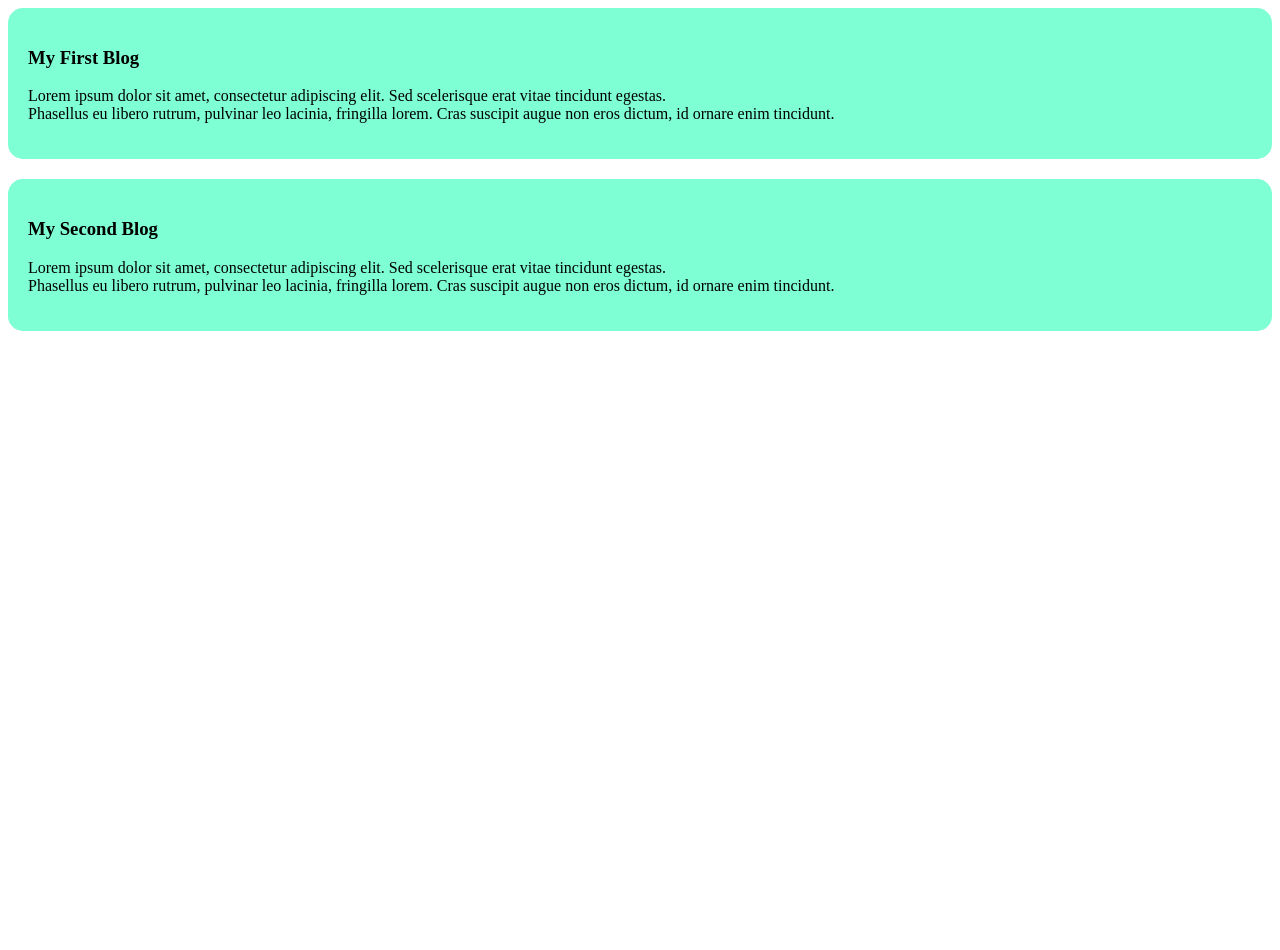
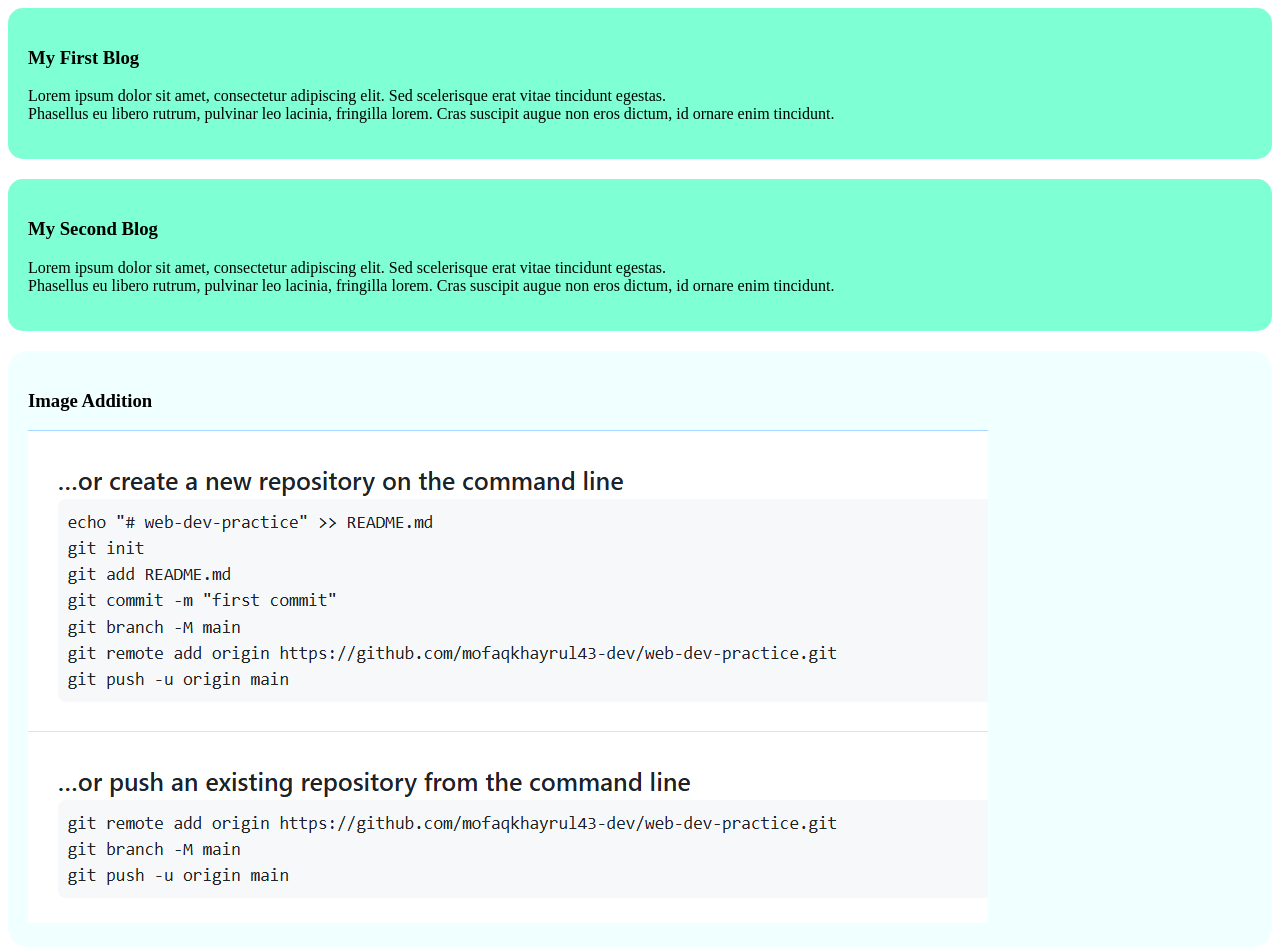
Before and after one commit to mofaqkhayrul43-dev/web-dev-practice, a plain HTML site: page index.html in a window 1280 px wide. Before the commit the page ends 800 px from the top, so only its background shows below. Drawn offline with Linux system fonts and the light colour scheme.

Commit message:
Image added in 3rd div

```diff
--- a/index.html
+++ b/index.html
@@ -7,20 +7,23 @@
     <link rel="stylesheet" href="styles/blog.css">
 </head>
 <body>
-   <div class="first">
+   <div>
 
         <h3>My First Blog</h3>
         <p>Lorem ipsum dolor sit amet, consectetur adipiscing elit. Sed scelerisque erat vitae tincidunt egestas. <br>
             Phasellus eu libero rutrum, pulvinar leo lacinia, fringilla lorem. Cras suscipit augue non eros dictum, id ornare enim tincidunt.</p>
-
     </div>
 
-    <div class="second">
+    <div>
 
         <h3>My Second Blog</h3>
         <p>Lorem ipsum dolor sit amet, consectetur adipiscing elit. Sed scelerisque erat vitae tincidunt egestas. <br>
             Phasellus eu libero rutrum, pulvinar leo lacinia, fringilla lorem. Cras suscipit augue non eros dictum, id ornare enim tincidunt.</p>
+    </div>
 
+    <div class="image">
+        <h3>Image Addition</h3>
+        <img src="images/Git command.png" alt="Git command">
     </div>
 </body>
 </html>
--- a/styles/blog.css
+++ b/styles/blog.css
@@ -4,3 +4,9 @@ margin-bottom: 20px;
 padding: 20px;
 border-radius: 15px;
 }
+
+.image{
+    background-color: azure;
+    border-radius: 20px;
+    padding: 20px;
+}
```
Also changed, not shown: images/Git command.png (added).
